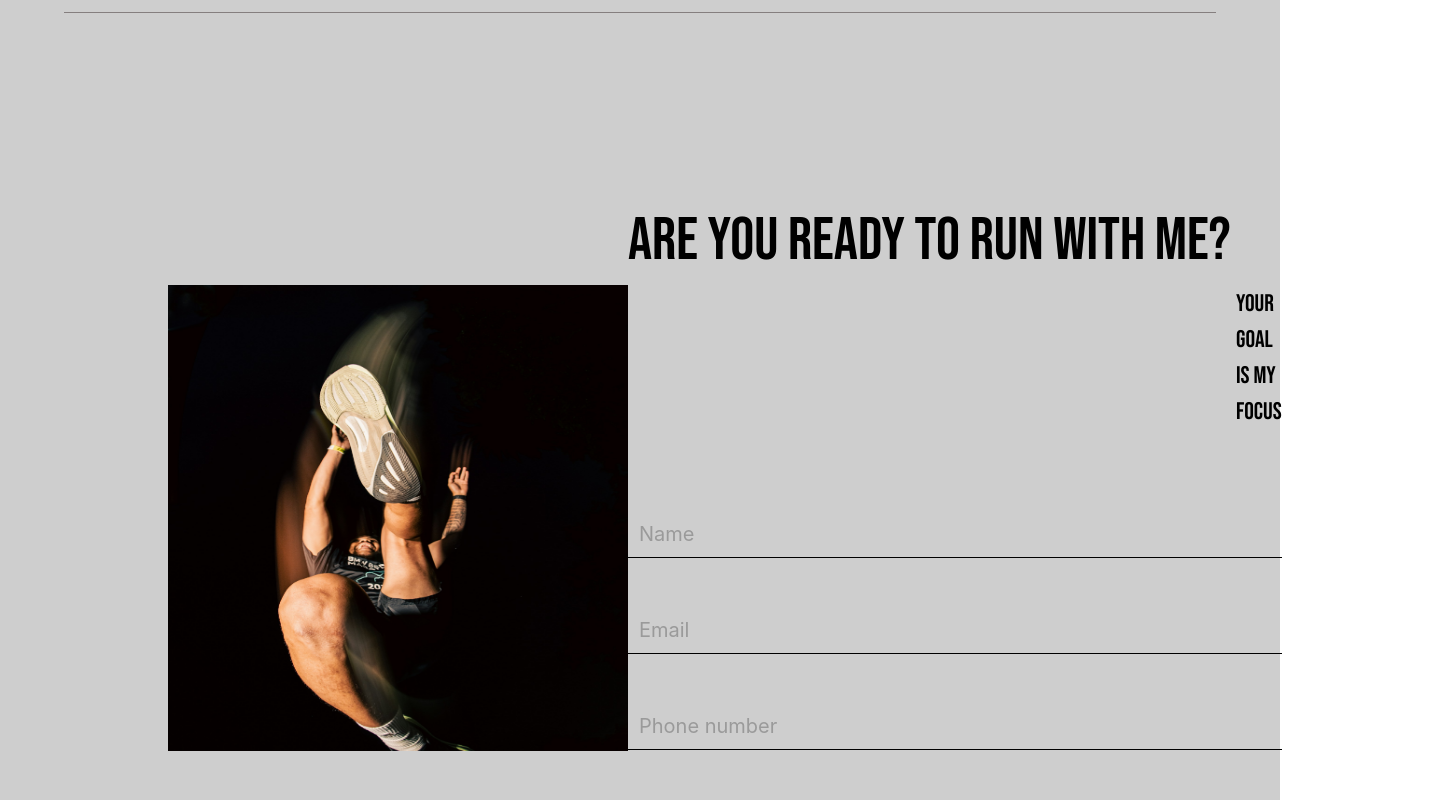
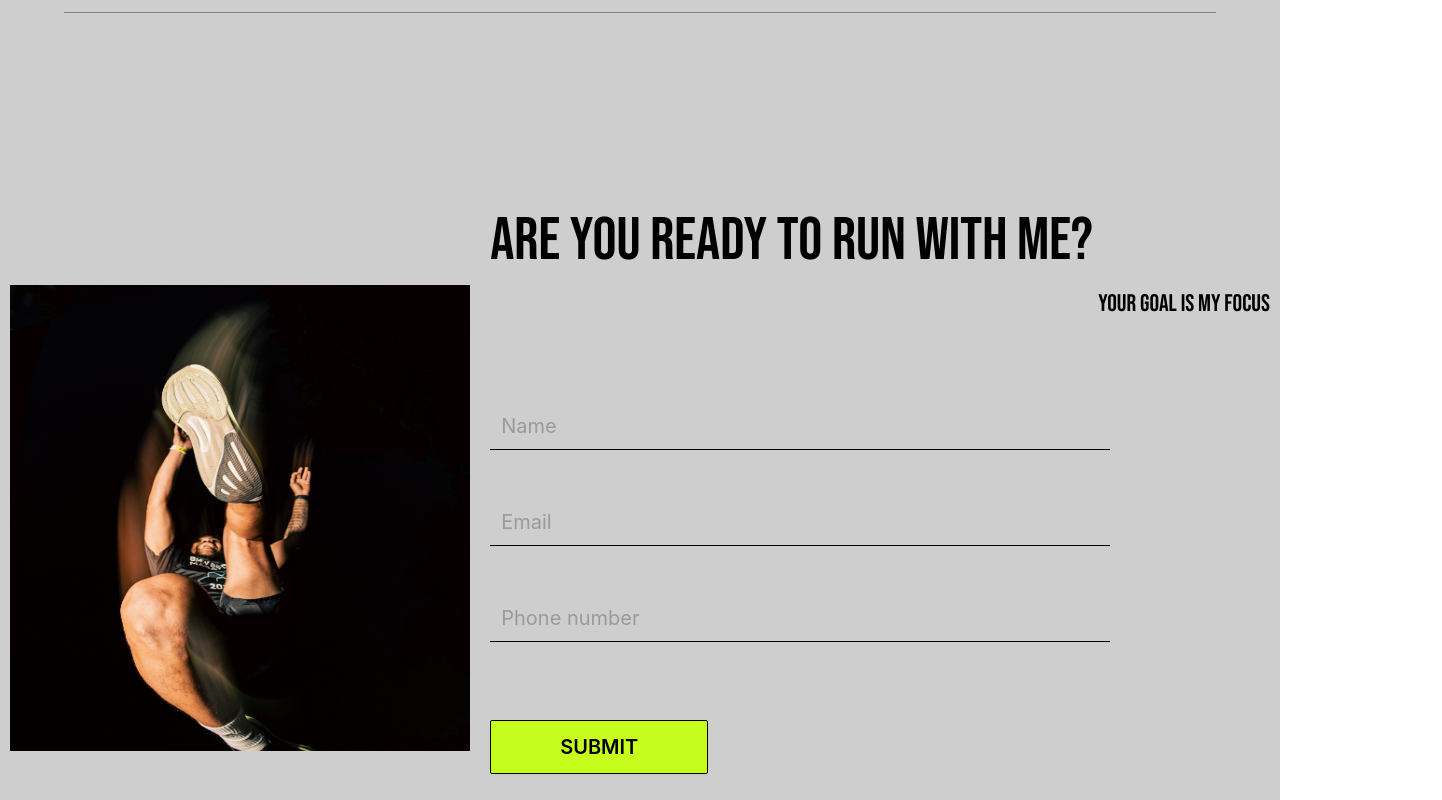
Before and after one commit to Danyl-Dudka/run_mentor_club, a React (Vite) app in the folder client/: page / in a window 1280 px wide. Shown: the part 6620-7420 px from the top of the page, 1442 px wide, since content can reach past the window. Built offline with nearby package versions, Linux system fonts and the light colour scheme.

Commit message:
fix(ui): fixing small issues

```diff
--- a/client/src/components/ContactPage/contactPage.css
+++ b/client/src/components/ContactPage/contactPage.css
@@ -7,14 +7,13 @@
 .upper_part_contact_page {
     color: black;
     display: flex;
-    justify-content: space-between;
+    justify-content: space-around;
 }
 
 .img_contact {
     width: 28.75rem;
     height: 29.125rem;
     margin-top: 9.75rem;
-    margin-left: 10.5rem;
     cursor: pointer;
     transition: transform 0.3s ease-in-out, box-shadow 0.3s ease-in-out;
 }
@@ -33,12 +32,11 @@
     display: block;
     font-size: 24px;
     font-family: "Bebas Neue", sans-serif;
-    margin-left: 38rem;
+    padding-left: 38rem;
 }
 
 .contact_titles {
     margin-top: 4.2rem;
-    margin-right: 10rem;
 }
 
 .form_inputs {
--- a/client/src/components/StatisticsPage/statisticsPage.css
+++ b/client/src/components/StatisticsPage/statisticsPage.css
@@ -103,7 +103,7 @@
 
 .img_block_stats {
     position: absolute;
-    top: 8rem;
+    top: 5rem;
     left: 50%;
     transform: translateX(-50%);
     z-index: 2;
```
